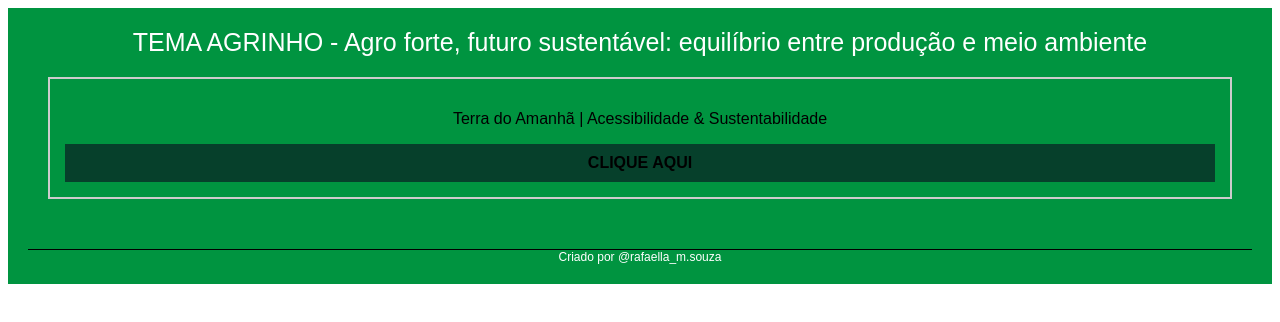
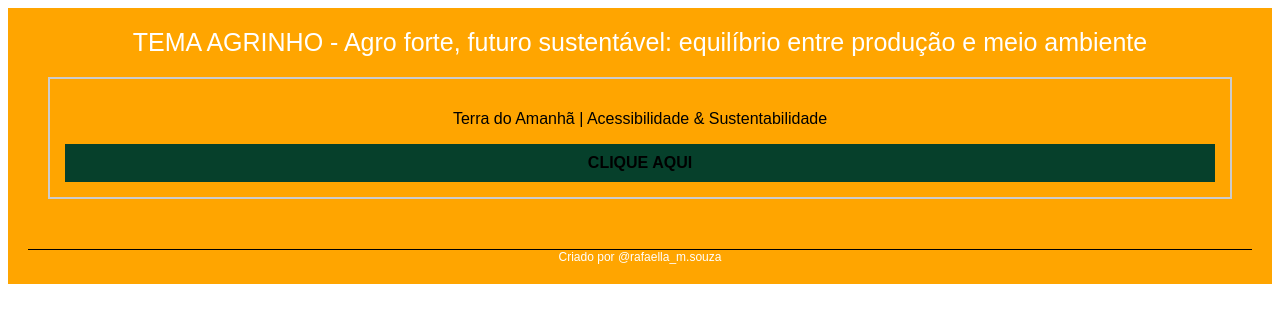
Before and after one commit to rafaellamarcalsouza-arch/PROJETO-AGRINHO, a plain HTML site: page index.html in a window 1280 px wide. Drawn offline with Linux system fonts and the light colour scheme.

Commit message:
Update index.html

```diff
--- a/index.html
+++ b/index.html
@@ -7,7 +7,8 @@
 
             /* ESTILO PARA O BLOCO VERDE QUE SEGURA TUDO */
             .bloco1{
-                background-color: #009440; /* DEFINE A COR DE FUNDO COMO VERDE */
+                background-color:#FFA500
+                ; /* DEFINE A COR DE FUNDO COMO LARANJA */
                 padding: 20px; /* COLOCA UM ESPAÇO DE 20 PIXELS DENTRO */
                 font-family: sans-serif; /* USA UMA FONTE SEM AQUELAS SERIFAS */
                 text-align: center; /* ALINHA TODO O TEXTO NO MEIO */
```
